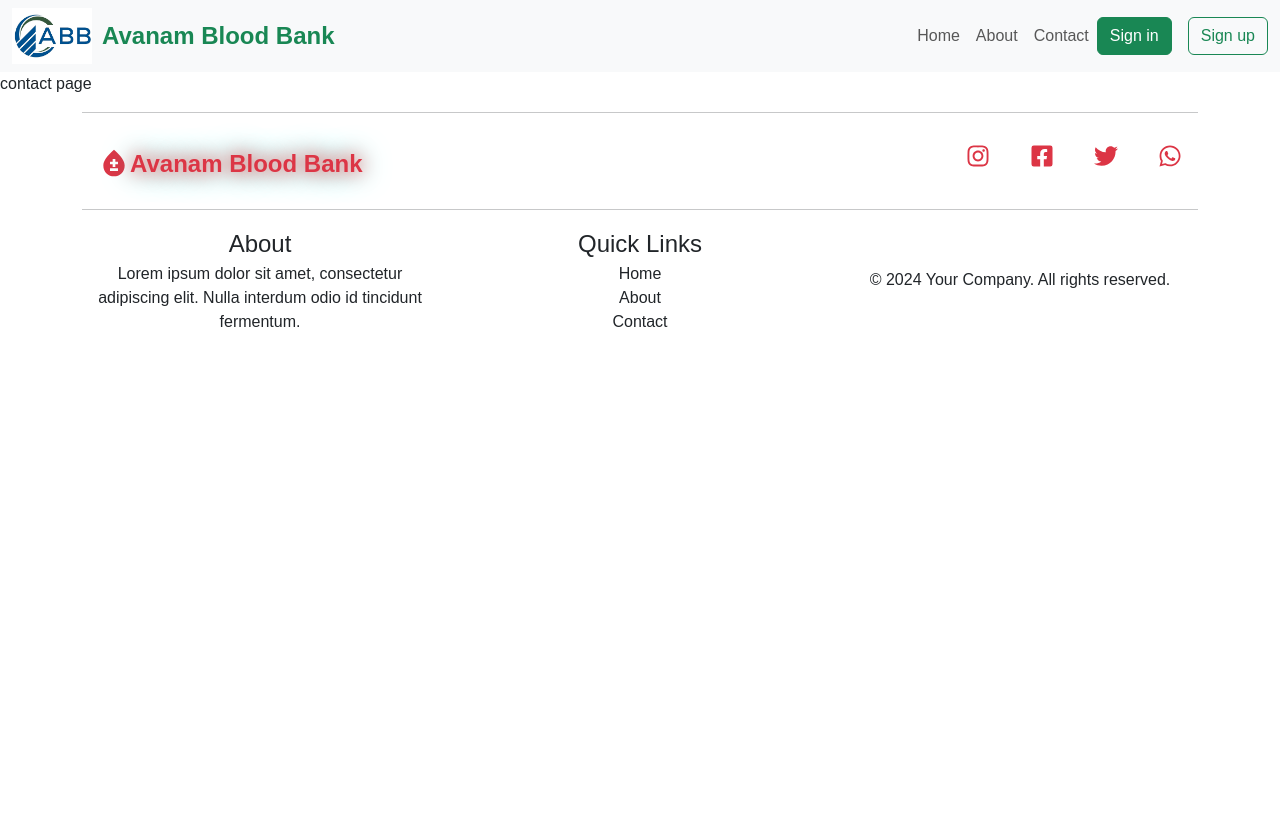
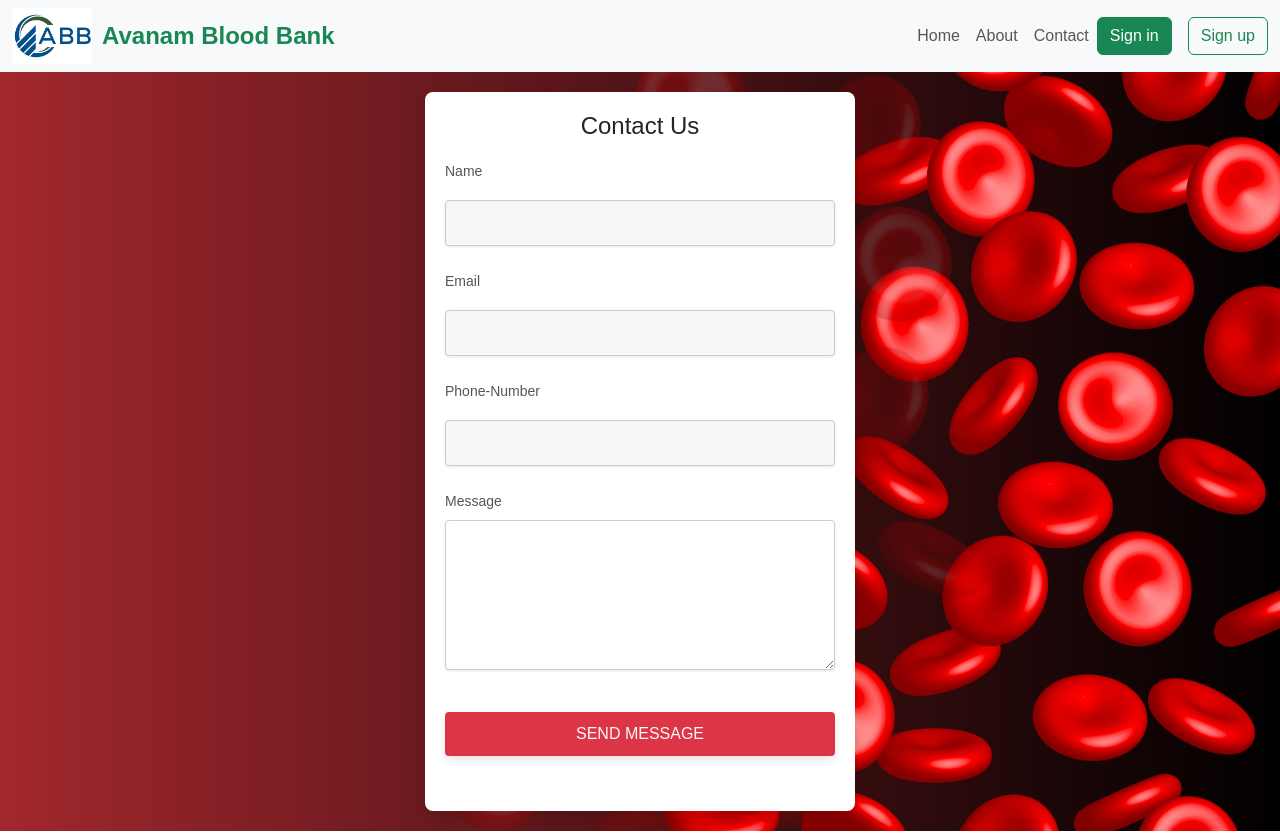
Before and after one commit to prakashwiser/wiser-blood-bank, a React (Vite) app: page /contact in a window 1280 px wide. Shown: the top 833 px of the page. Before the commit the page ends 800 px from the top, so only its background shows below. Built offline with nearby package versions, Linux system fonts and the light colour scheme.

Commit message:
contact page updates

```diff
--- a/src/pages/Contact.jsx
+++ b/src/pages/Contact.jsx
@@ -15,136 +15,136 @@ const banners = {
 };
 
 const Contact = () => {
-  // const formik = useFormik({
-  //   initialValues: {
-  //     name: "",
-  //     email: "",
-  //     number: "",
-  //     message: "",
-  //   },
-  //   validationSchema: Yup.object({
-  //     name: Yup.string().required("Name is required"),
-  //     email: Yup.string()
-  //       .email("Invalid email format")
-  //       .required("Email is required"),
-  //       number: Yup.string()
-  //       .matches(/^\d{10}$/, "Phone number must be exactly 10 digits")
-  //       .required("Phone number is required"),
-  //     message: Yup.string().required("Message is required"),
-  //   }),
-  //   onSubmit: (values, { setSubmitting, resetForm }) => {
-  //     setSubmitting(true);
-  //     emailjs
-  //       .send(
-  //         "service_nnchh2o",
-  //         "template_5rml2xpa",
-  //         values,
-  //         "GzaBANnJUmYLfB0aj"
-  //       )
-  //       .then((response) => {
-  //         console.log("SUCCESS!", response.status, response.text);
-  //         alert("Message sent!");
-  //         resetForm();
-  //       })
-  //       .catch((error) => {
-  //         console.error("FAILED...", error);
-  //         alert("Failed to send message");
-  //       })
-  //       .finally(() => {
-  //         setSubmitting(false);
-  //       });
-  //   },
-  // });
+  const formik = useFormik({
+    initialValues: {
+      name: "",
+      email: "",
+      number: "",
+      message: "",
+    },
+    validationSchema: Yup.object({
+      name: Yup.string().required("Name is required"),
+      email: Yup.string()
+        .email("Invalid email format")
+        .required("Email is required"),
+        number: Yup.string()
+        .matches(/^\d{10}$/, "Phone number must be exactly 10 digits")
+        .required("Phone number is required"),
+      message: Yup.string().required("Message is required"),
+    }),
+    onSubmit: (values, { setSubmitting, resetForm }) => {
+      setSubmitting(true);
+      emailjs
+        .send(
+          "service_nnchh2o",
+          "template_5rml2xpa",
+          values,
+          "GzaBANnJUmYLfB0aj"
+        )
+        .then((response) => {
+          console.log("SUCCESS!", response.status, response.text);
+          alert("Message sent!");
+          resetForm();
+        })
+        .catch((error) => {
+          console.error("FAILED...", error);
+          alert("Failed to send message");
+        })
+        .finally(() => {
+          setSubmitting(false);
+        });
+    },
+  });
 
   return (
-    // <Div style={banners}>
-    //   <Div style={styles.formContainer}>
-    //     <form onSubmit={formik.handleSubmit} style={styles.form}>
-    //       <h2 style={styles.formTitle}>Contact Us</h2>
+    <Div style={banners}>
+      <Div style={styles.formContainer}>
+        <form onSubmit={formik.handleSubmit} style={styles.form}>
+          <h2 style={styles.formTitle}>Contact Us</h2>
 
-    //       <div style={styles.inputGroup}>
-    //         <label>Name</label>
-    //         <input
-    //           type="text"
-    //           name="name"
-    //           value={formik.values.name}
-    //           onChange={formik.handleChange}
-    //           onBlur={formik.handleBlur}
-    //           required
-    //           style={styles.input}
-    //         />
-    //         {formik.touched.name && formik.errors.name ? (
-    //           <div style={{ color: "red", fontSize: "0.9rem" }}>
-    //             {formik.errors.name}
-    //           </div>
-    //         ) : null}
-    //       </div>
+          <div style={styles.inputGroup}>
+            <label>Name</label>
+            <input
+              type="text"
+              name="name"
+              value={formik.values.name}
+              onChange={formik.handleChange}
+              onBlur={formik.handleBlur}
+              required
+              style={styles.input}
+            />
+            {formik.touched.name && formik.errors.name ? (
+              <div style={{ color: "red", fontSize: "0.9rem" }}>
+                {formik.errors.name}
+              </div>
+            ) : null}
+          </div>
 
-    //       <div style={styles.inputGroup}>
-    //         <label>Email</label>
-    //         <input
-    //           type="email"
-    //           name="email"
-    //           value={formik.values.email}
-    //           onChange={formik.handleChange}
-    //           onBlur={formik.handleBlur}
-    //           required
-    //           style={styles.input}
-    //         />
-    //         {formik.touched.email && formik.errors.email ? (
-    //           <div style={{ color: "red", fontSize: "0.9rem" }}>
-    //             {formik.errors.email}
-    //           </div>
-    //         ) : null}
-    //       </div>
+          <div style={styles.inputGroup}>
+            <label>Email</label>
+            <input
+              type="email"
+              name="email"
+              value={formik.values.email}
+              onChange={formik.handleChange}
+              onBlur={formik.handleBlur}
+              required
+              style={styles.input}
+            />
+            {formik.touched.email && formik.errors.email ? (
+              <div style={{ color: "red", fontSize: "0.9rem" }}>
+                {formik.errors.email}
+              </div>
+            ) : null}
+          </div>
 
-    //       <div style={styles.inputGroup}>
-    //         <label>Phone-Number</label>
-    //         <input
-    //           type="number"
-    //           name="number"
-    //           value={formik.values.number}
-    //           onChange={formik.handleChange}
-    //           onBlur={formik.handleBlur}
-    //           required
-    //           style={styles.input}
-    //         />
-    //         {formik.touched.number && formik.errors.number ? (
-    //           <div style={{ color: "red", fontSize: "0.9rem" }}>
-    //             {formik.errors.number}
-    //           </div>
-    //         ) : null}
-    //       </div>
+          <div style={styles.inputGroup}>
+            <label>Phone-Number</label>
+            <input
+              type="number"
+              name="number"
+              value={formik.values.number}
+              onChange={formik.handleChange}
+              onBlur={formik.handleBlur}
+              required
+              style={styles.input}
+            />
+            {formik.touched.number && formik.errors.number ? (
+              <div style={{ color: "red", fontSize: "0.9rem" }}>
+                {formik.errors.number}
+              </div>
+            ) : null}
+          </div>
 
-    //       <div style={styles.inputGroup}>
-    //         <label>Message</label>
-    //         <textarea
-    //           name="message"
-    //           value={formik.values.message}
-    //           onChange={formik.handleChange}
-    //           onBlur={formik.handleBlur}
-    //           required
-    //           style={styles.textarea}
-    //         />
-    //         {formik.touched.message && formik.errors.message ? (
-    //           <div style={{ color: "red", fontSize: "0.9rem" }}>
-    //             {formik.errors.message}
-    //           </div>
-    //         ) : null}
-    //       </div>
+          <div style={styles.inputGroup}>
+            <label>Message</label>
+            <textarea
+              name="message"
+              value={formik.values.message}
+              onChange={formik.handleChange}
+              onBlur={formik.handleBlur}
+              required
+              style={styles.textarea}
+            />
+            {formik.touched.message && formik.errors.message ? (
+              <div style={{ color: "red", fontSize: "0.9rem" }}>
+                {formik.errors.message}
+              </div>
+            ) : null}
+          </div>
 
-    //       <button
-    //         type="submit"
-    //         style={styles.button}
-    //         className="bg-danger"
-    //         disabled={formik.isSubmitting}
-    //       >
-    //         {formik.isSubmitting ? "Sending..." : "Send Message"}
-    //       </button>
-    //     </form>
-    //   </Div>
-    // </Div>
-    <>contact page</>
+          <button
+            type="submit"
+            style={styles.button}
+            className="bg-danger"
+            disabled={formik.isSubmitting}
+          >
+            {formik.isSubmitting ? "Sending..." : "Send Message"}
+          </button>
+        </form>
+      </Div>
+    </Div>
+
   );
 };
 
```
